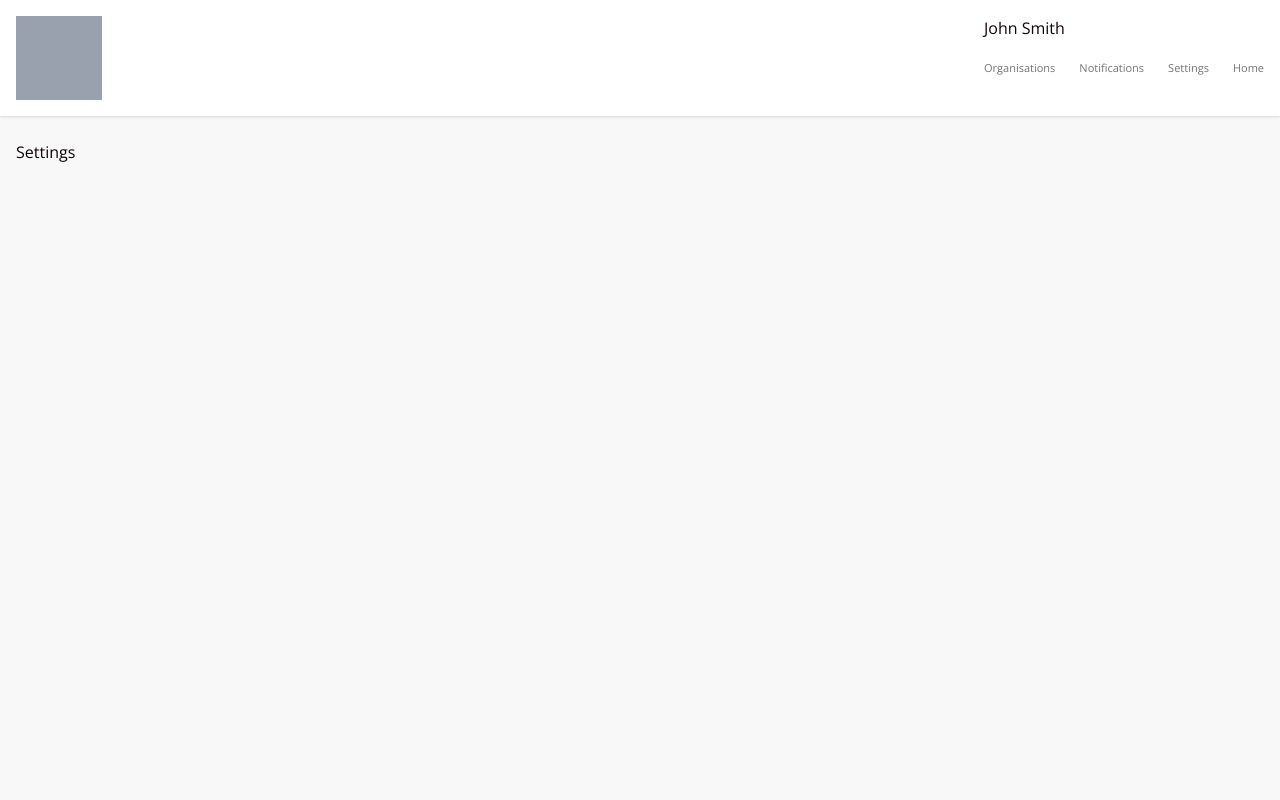
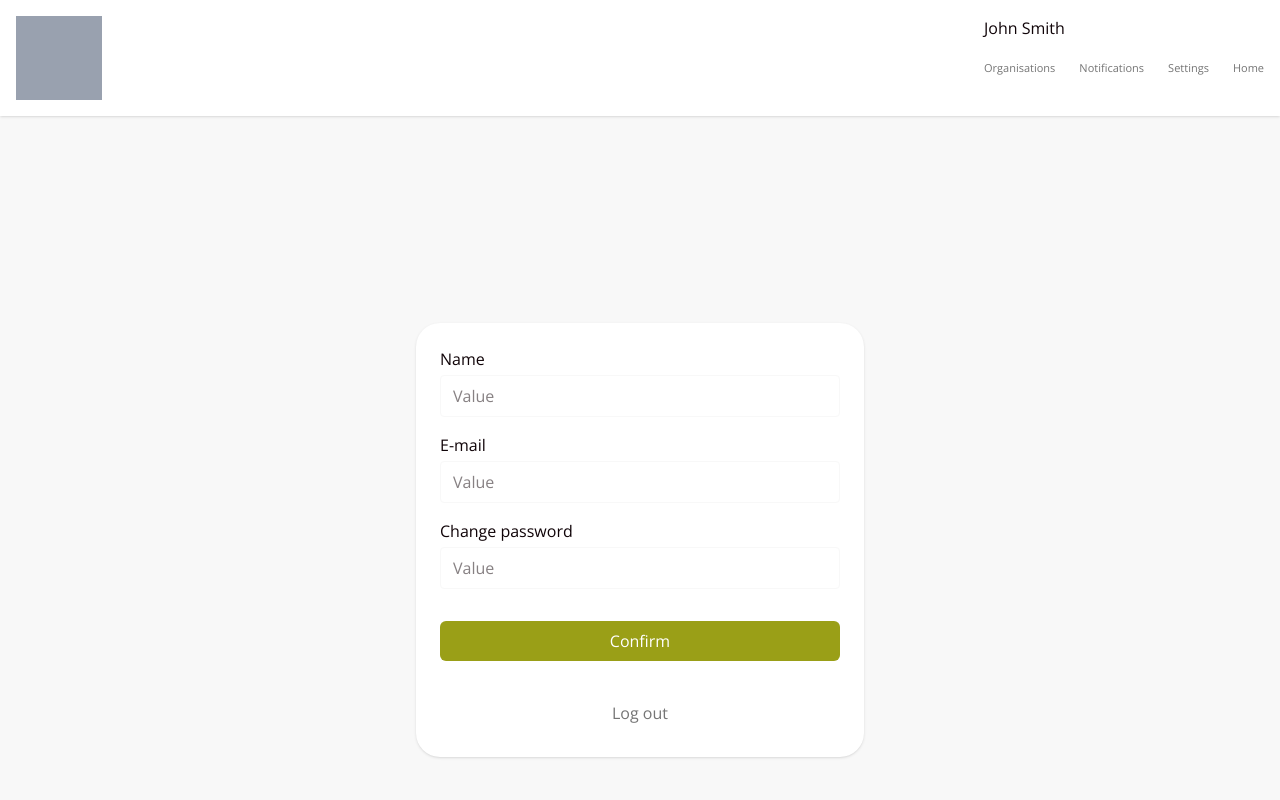
Before and after one commit to DFC-Developers-From-Cyprus/gc-client, a React (Vite) app: page /settings in a window 1280 px wide. Shown: the top 800 px of the page. Built offline with nearby package versions, Linux system fonts and the light colour scheme; some icons are missing.

Commit message:
changed Button in Login (todo: Button in Reg)

```diff
--- a/src/ui/auth/LoginComponent/LoginComponent.tsx
+++ b/src/ui/auth/LoginComponent/LoginComponent.tsx
@@ -73,7 +73,14 @@ export function LoginComponent() {
           {/* Sign In Button */}
           <Button
             type="submit"
-            states={[{ label: 'Sign In' }, { label: 'Signing In...' }]}
+            initialIndex={0}
+            states={[
+              { label: 'Sign in' },
+              { label: 'Sign in' },
+              { label: 'Sign in' },
+              { label: 'Sign in', textClass: 'text-link' },
+            ]}
+            transitionMap={{ 0: 0 }}
             className="w-full mt-2"
           />
         </form>
--- a/src/ui/components/homePage/Filters.tsx
+++ b/src/ui/components/homePage/Filters.tsx
@@ -18,7 +18,7 @@ export function Filters() {
         <Popover.Content
           side="bottom"
           align="start"
-          className="bg-white rounded-lg shadow p-4 w-[230px] h-[200px]"
+          className="bg-white rounded-lg shadow p-4 w-[230px] h-[200px] z-1"
         >
           <div className="flex justify-between items-center mb-2 mt-[40px]">
             <span className="body-1">Location</span>
--- a/src/ui/pages/SettingsPage.tsx
+++ b/src/ui/pages/SettingsPage.tsx
@@ -1,3 +1,107 @@
+import React from 'react';
+import * as Form from '@radix-ui/react-form';
+import { useNavigate } from 'react-router-dom';
+
+import { Button } from '../components/Button/Button';
+
 export function SettingsPage() {
-  return <div className="flex flex-col h-screen bg-card-bg">Settings</div>;
+  const navigate = useNavigate();
+
+  const handleConfirm = (e: React.FormEvent) => {
+    e.preventDefault();
+    // TODO: save settings
+    alert('Settings saved');
+  };
+
+  const handleLogout = () => {
+    // TODO: perform logout
+    navigate('/');
+  };
+
+  return (
+    <div className="min-h-screen bg-card-bg flex items-center justify-center p-4">
+      <div className="bg-white rounded-3xl shadow w-full max-w-md p-6 space-y-6">
+        <Form.Root asChild onSubmit={handleConfirm}>
+          <form className="space-y-4">
+            {/* Name */}
+            <Form.Field name="name">
+              <Form.Label className="body-1 block mb-1" htmlFor="name">
+                Name
+              </Form.Label>
+              <Form.Control asChild>
+                <input
+                  id="name"
+                  type="text"
+                  placeholder="Value"
+                  className="w-full border border-card-bg rounded px-3 py-2 focus:outline-none focus:ring-2 focus:ring-active"
+                />
+              </Form.Control>
+            </Form.Field>
+
+            {/* E-mail */}
+            <Form.Field name="email">
+              <Form.Label className="body-1 block mb-1" htmlFor="email">
+                E-mail
+              </Form.Label>
+              <Form.Control asChild>
+                <input
+                  id="email"
+                  type="email"
+                  placeholder="Value"
+                  className="w-full border border-card-bg rounded px-3 py-2 focus:outline-none focus:ring-2 focus:ring-active"
+                />
+              </Form.Control>
+            </Form.Field>
+
+            {/* Change password */}
+            <Form.Field name="password">
+              <Form.Label className="body-1 block mb-1" htmlFor="password">
+                Change password
+              </Form.Label>
+              <Form.Control asChild>
+                <input
+                  id="password"
+                  type="password"
+                  placeholder="Value"
+                  className="w-full border border-card-bg rounded px-3 py-2 focus:outline-none focus:ring-2 focus:ring-active"
+                />
+              </Form.Control>
+            </Form.Field>
+
+            {/* Confirm button: default state index 1 (pressed style) */}
+            <div className="pt-4">
+              <Button
+                type="submit"
+                initialIndex={0}
+                states={[
+                  { label: 'Confirm' },
+                  { label: 'Confirm' },
+                  { label: 'Confirming...' },
+                  { label: 'Confirm', textClass: 'text-link' },
+                ]}
+                transitionMap={{ 0: 0 }}
+                className="w-full"
+              />
+            </div>
+          </form>
+        </Form.Root>
+
+        {/* Logout button: default state index 3 (transparent + text-link) */}
+        <div className="pt-2">
+          <Button
+            onClick={handleLogout}
+            initialIndex={3}
+            states={[
+              { label: 'Log out' },
+              { label: 'Logging out...' },
+              { label: 'Logging out' },
+              { label: 'Log out', textClass: 'text-link' },
+            ]}
+            transitionMap={{ 3: 1, 1: 3 }}
+            className="w-full"
+          />
+        </div>
+      </div>
+    </div>
+  );
 }
--- a/src/ui/pages/StartPage.tsx
+++ b/src/ui/pages/StartPage.tsx
@@ -9,7 +9,7 @@ export function StartPage() {
   const [showLogin, setShowLogin] = useState(false);
 
   return (
-    <div className="min-h-screen bg-card-bg flex flex-col items-center justify-center p-4 relative">
+    <div className="min-h-screen bg-card-bg flex flex-col items-center justify-center relative">
       {/* Основной белый контейнер */}
       <div className="bg-white rounded-3xl overflow-hidden w-full max-w-sm">
         {/* Верхняя картинка с кнопкой */}
```
